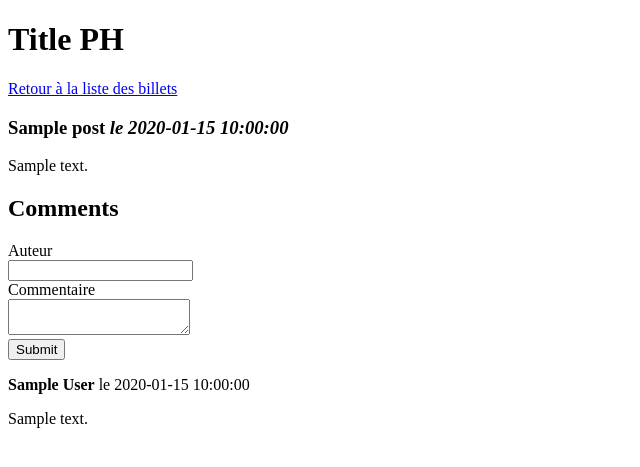
After one commit to PasDeBras/openclassrooms_p4, a PHP site: template view/frontend/postView.php in a window 1280 px wide. The commit adds this page. Shown: the top 467 px of the page, without its empty margins (0-640 px from the left). Run offline with PHP 8.4, Linux system fonts and the light colour scheme; the template is opened without the code that fills it: most values are stand-ins (such as "Sample title", 1, 10 or a date in 2020).

Commit message:
added single post view

```diff
--- /dev/null
+++ b/view/frontend/postView.php
@@ -0,0 +1,50 @@
+<?php $title = 'PAGE TITLE PH'; ?>
+
+<?php ob_start(); ?>
+        <h1>Title PH</h1>
+        <p><a href="index.php">Retour à la liste des billets</a></p>
+
+        <div class="news">
+            <h3>
+                <?= htmlspecialchars($post['title']) ?>
+                <em>le <?= $post['creation_date_fr'] ?></em>
+            </h3>
+
+            <p>
+                <?= nl2br(htmlspecialchars($post['content'])) ?>
+            </p>
+        </div>
+
+        <div class="comments">
+        <h2>Comments</h2>
+
+        <form action="index.php?action=addComment&amp;id=<?= $post['id'] ?>" method="post">
+            <div>
+                <label for="author">Auteur</label><br />
+                <input type="text" id="author" name="author" />
+            </div>
+            <div>
+                <label for="comment">Commentaire</label><br />
+                <textarea id="comment" name="comment"></textarea>
+            </div>
+            <div>
+                <input type="submit" />
+            </div>
+        </form>
+
+        <?php
+        while ($comment = $comments->fetch())
+        {
+        ?>
+            <p><strong><?= htmlspecialchars($comment['author']) ?></strong> le <?= $comment['comment_date_fr'] ?></p>
+            <p><?= nl2br(htmlspecialchars($comment['comment'])) ?></p>
+        <?php
+        }
+        ?>
+        </div>
+    </body>
+</html>
+
+<?php $content = ob_get_clean(); ?>
+
+<?php require('view/frontend/template.php'); ?>
```
Also changed, not shown: controller/frontend.php (+25 -0 lines), index.php (+32 -1 lines).
